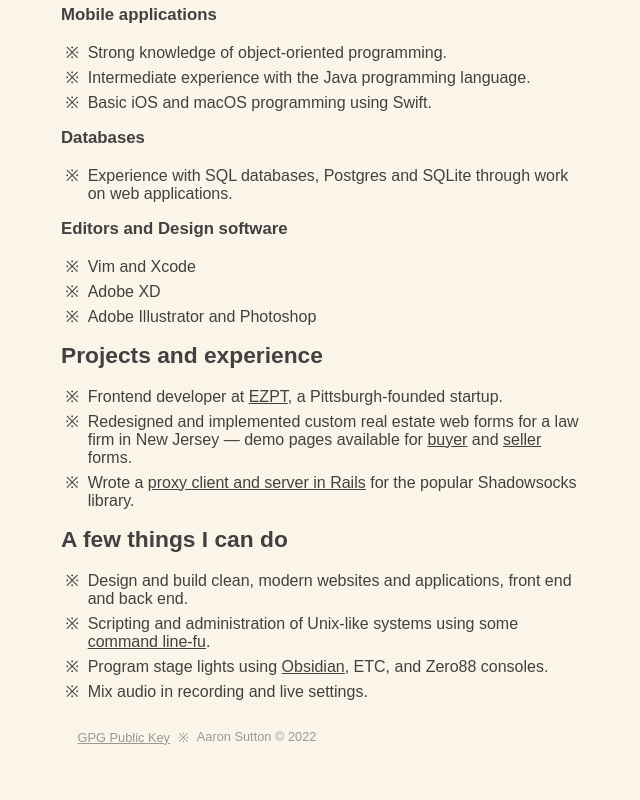
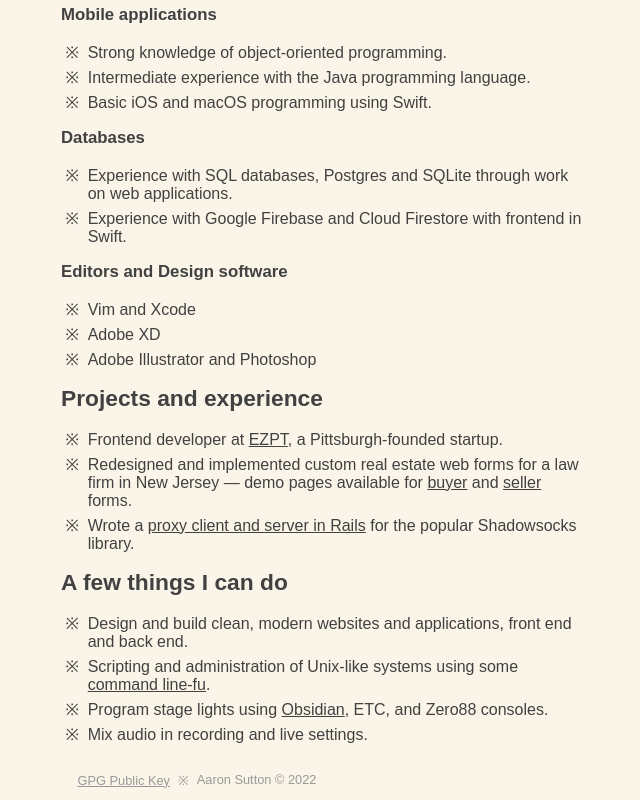
Before and after one commit to aaronjsutton/aaronjsutton, a website built with Vite: page index.html in a window 1280 px wide. Shown: the part 727-1527 px from the top of the page, without its empty margins (443-1083 px from the left). Before the commit the page ends 1484 px from the top, so only its background shows below. Built offline with nearby package versions, Linux system fonts and the light colour scheme; files whose address does not match are found by name; a web font is replaced by a local one.

Commit message:
Firestore

```diff
--- a/index.html
+++ b/index.html
@@ -141,6 +141,10 @@
                     Experience with SQL databases, Postgres and SQLite through
                     work on web applications.
                   </li>
+                  <li>
+                    Experience with Google Firebase and Cloud Firestore with frontend in
+										Swift.
+                  </li>
                 </ul>
               </article>
 
```
